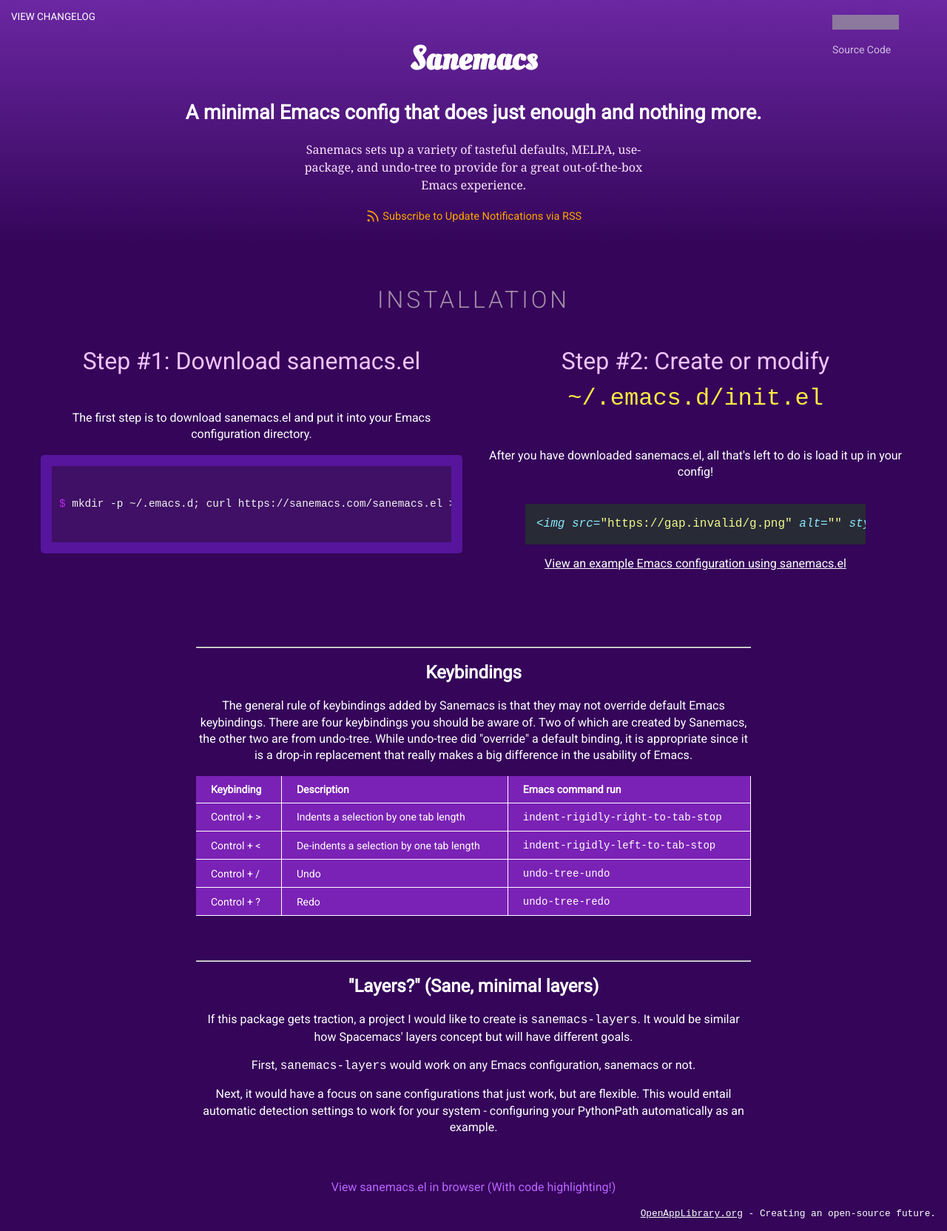
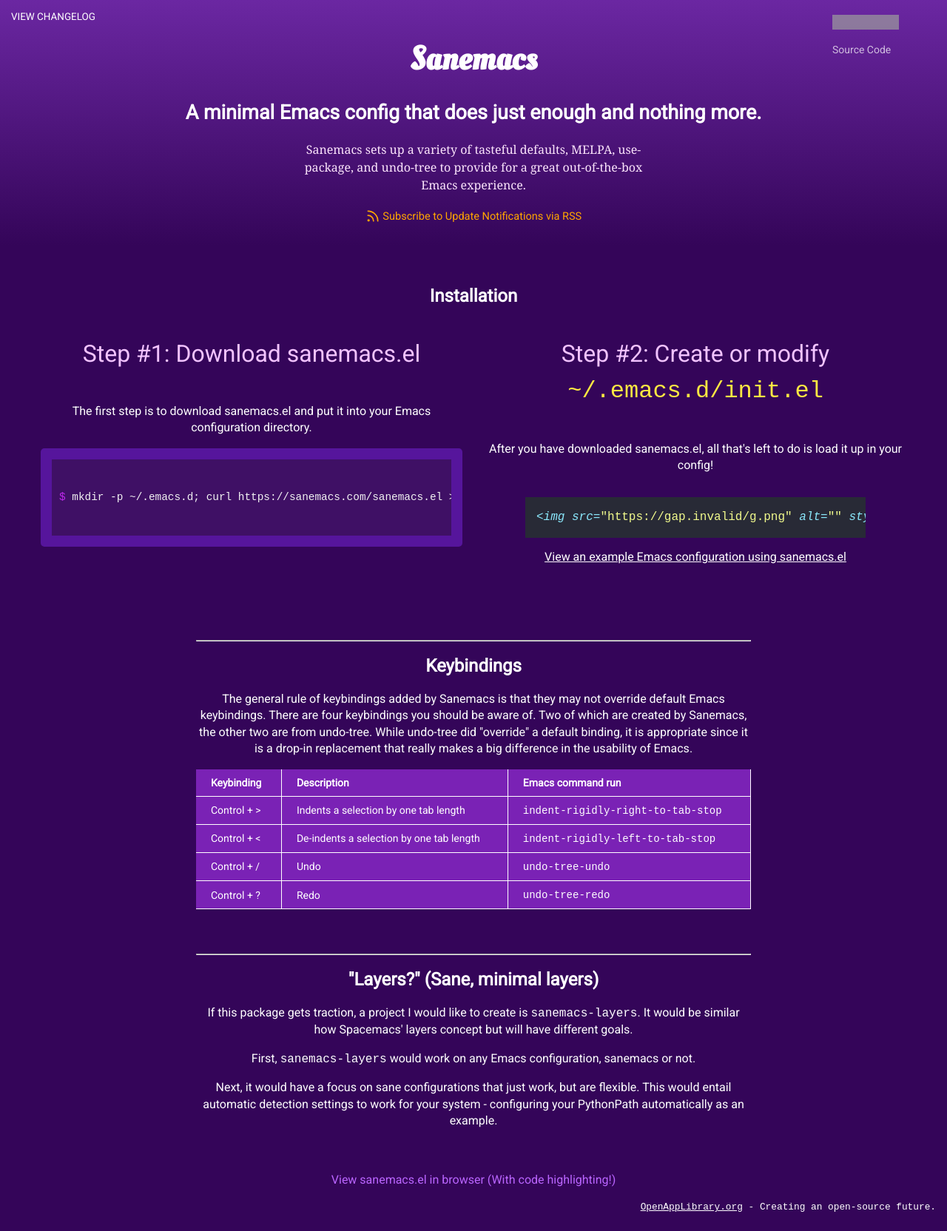
Before and after one commit to Open-App-Library/Sanemacs, a Jekyll site: the page built from index.html, in a window 1280 px wide. Shown: the whole page at 74% size. Built offline with Jekyll 4.4.1, drawn with Linux system fonts in a browser that asks for light colours; comment, search, counter and statistics services are not loaded; grey boxes are pictures that could not be loaded.

Commit message:
responsive tweaks and gitignore

```diff
--- a/css/main.sass
+++ b/css/main.sass
@@ -16,9 +16,6 @@
 
 h1,h2,h3,h4,h5,h6
   text-align: center
-
-h1 span.normal
-  font-family: 'Roboto', sans-serif
 
 .header
   text-align: center
@@ -256,7 +253,11 @@
 
 .install-row
   display: flex
-  flex-direction: col
+  flex-direction: row
+  @media screen and (max-width: 818px)
+    flex-direction: column
+    .install-col
+      max-width: 100%
 
 
 .install-col
@@ -270,10 +271,3 @@
   color: #f2c3ff
   margin-top: 0
   line-height: 1.5
-
-#installation
-  text-transform: uppercase
-  font-weight: 100
-  letter-spacing: 4px
-  font-size: 2em
-  color: #a58fa8
```
Also changed, not shown: 1 other file.
